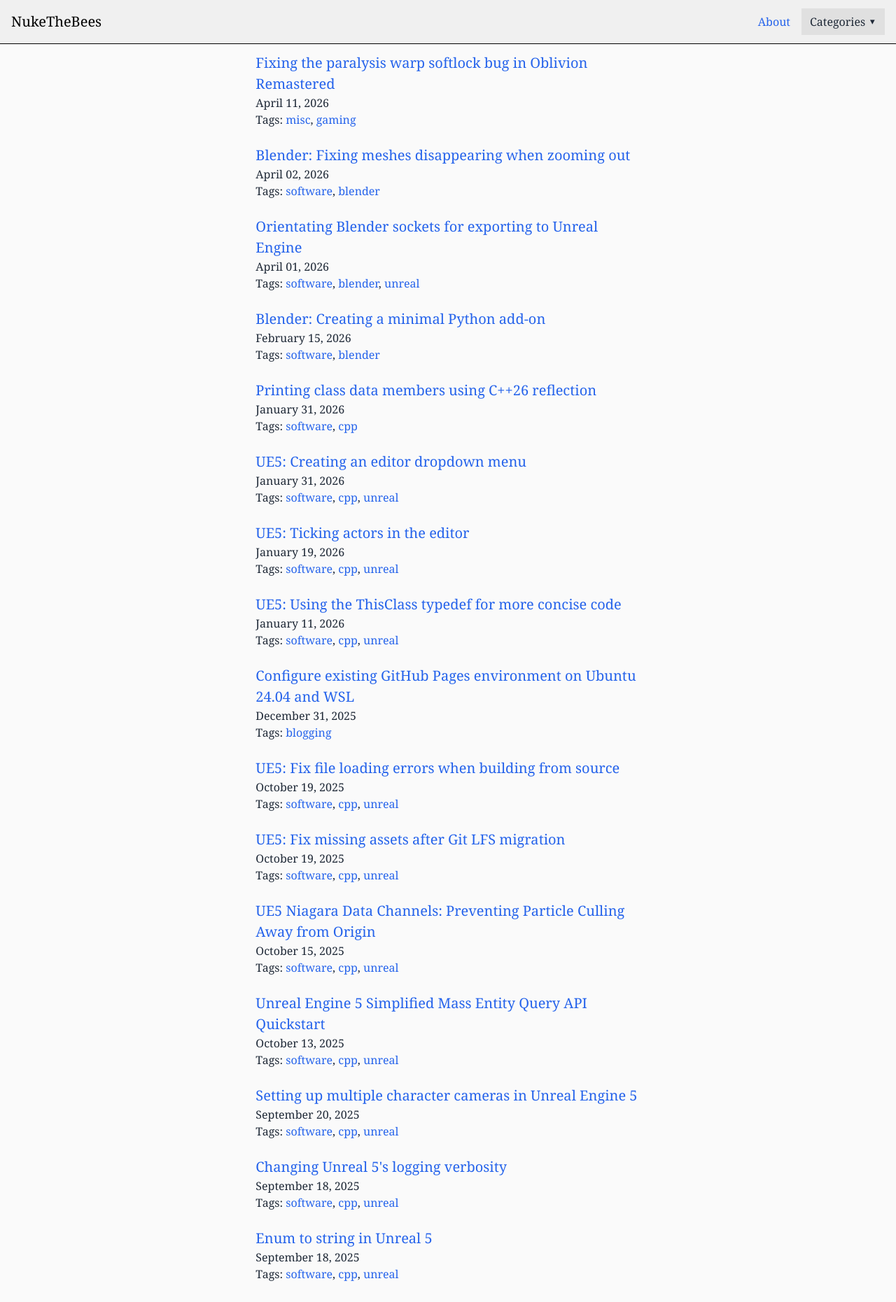
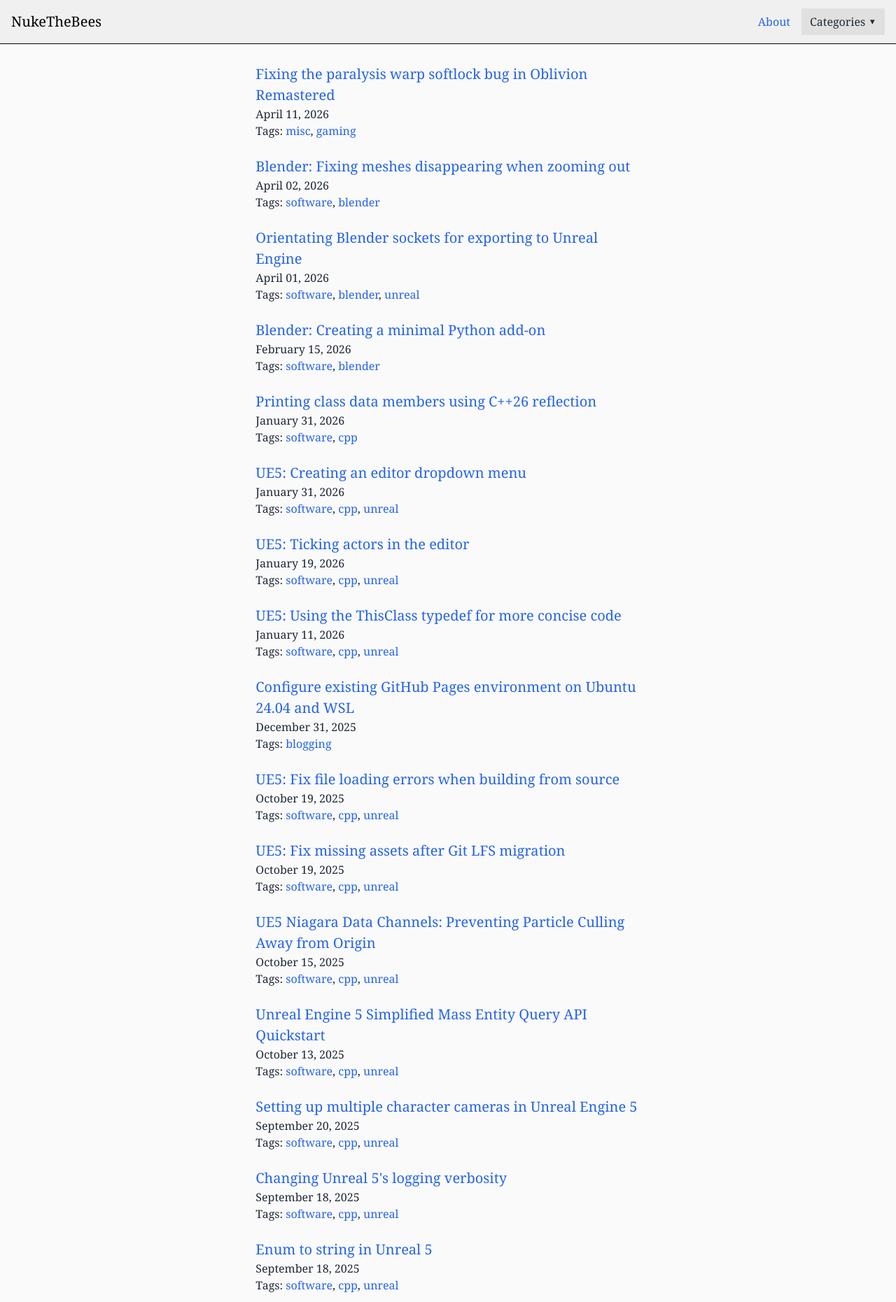
Before and after one commit to nukethebees/nukethebees.github.io, a Jekyll site: the page built from index.md, in a window 1280 px wide. Shown: the top 1861 px of the page at 70% size. Built offline with Jekyll 4.4.1, drawn with Linux system fonts in a browser that asks for light colours.

Commit message:
Add some vertical padding

```diff
--- a/_sass/_post_list.scss
+++ b/_sass/_post_list.scss
@@ -2,7 +2,7 @@
 
 .post-list {
   max-width: var(--p-text-width);
-  padding: 0 1em;
+  padding: 1em 1em;
   margin: 0;
   list-style: none;
 }
```
